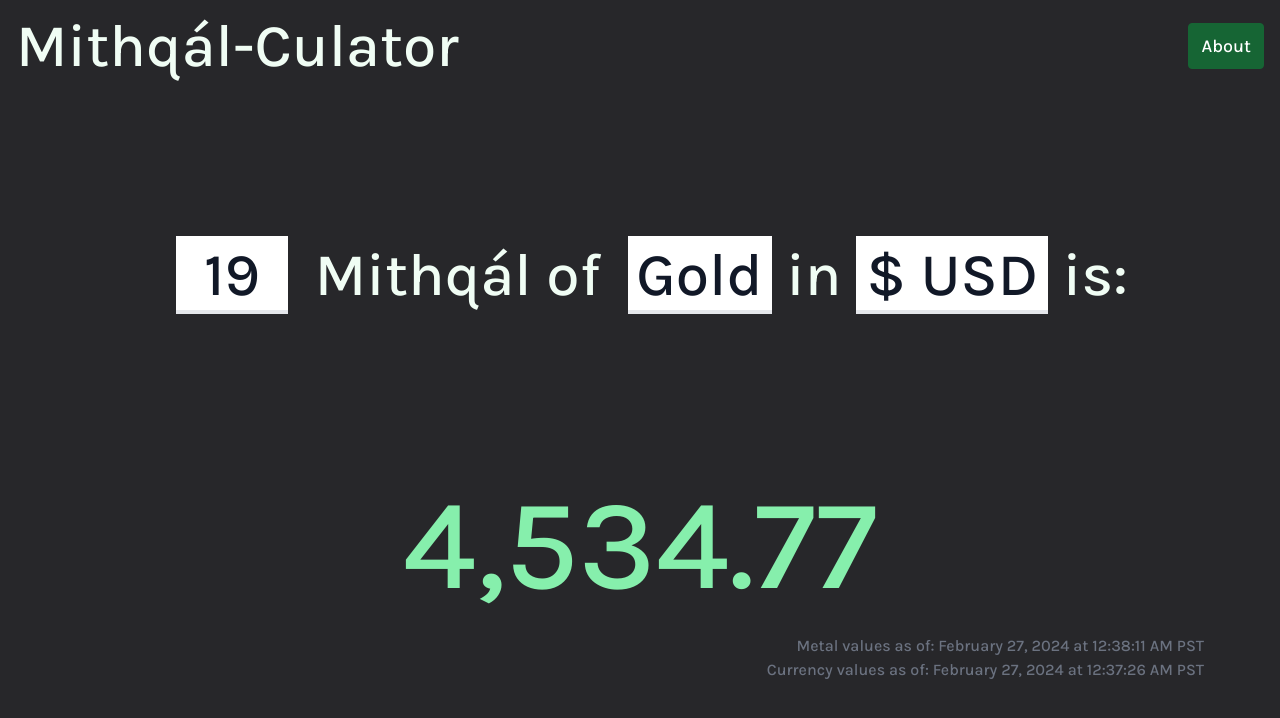
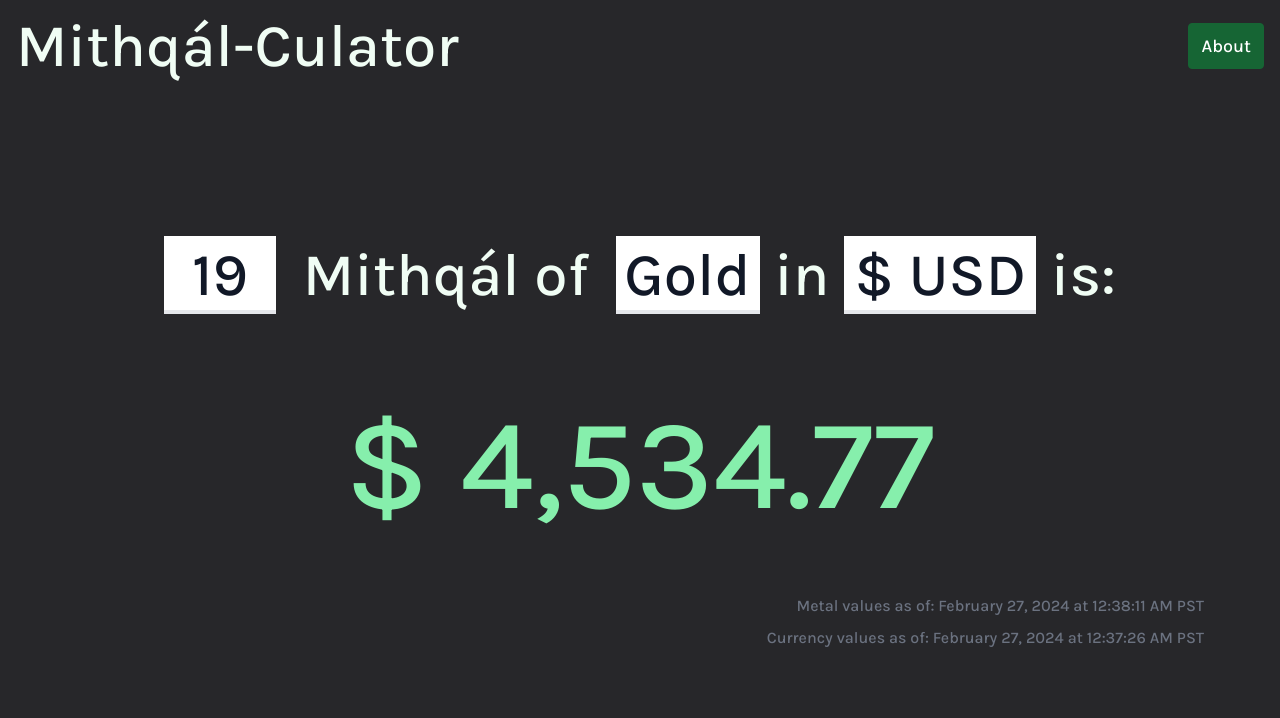
Before and after one commit to nima9/mithqal-culator, an Astro site: page / in a window 1280 px wide. Built offline with nearby package versions, Linux system fonts and the light colour scheme; Astro itself is replaced by a stand-in of ours; a web font is replaced by a local one.

Commit message:
Style: expanded doMath() func where it adds the native currency symbol

```diff
--- a/src/components/Calculator.svelte
+++ b/src/components/Calculator.svelte
@@ -6,6 +6,7 @@
 	let metal = 'Gold'
 	let currency = '$ USD'
 	let answer = 0
+	let displayAnswer = ''
 	let metalDate = new Date(metals.timestamps.metal.toString())
 	let currDate = new Date(metals.timestamps.currency.toString())
 
@@ -18,14 +19,17 @@
 	}
 
 	function doMath() {
-		const lastLetters = currency.slice(-3)
+		const ISOLetters = currency.slice(-3).toUpperCase().trim()
+		const symbol = currencies[ISOLetters].symbol_native
 		const metalValue = metals.metals[metal.toLowerCase().trim()]
-		const currencyValue = metals.currencies[lastLetters.toUpperCase().trim()]
+		const currencyValue = metals.currencies[ISOLetters]
 		const calculation = mithqalWeight * amount * (metalValue / currencyValue)
 		answer = calculation
 			.toFixed(2)
 			.toString()
 			.replace(/\B(?=(\d{3})+(?!\d))/g, ',')
+
+		displayAnswer = isNaN(calculation) ? '' : symbol + ' ' + answer
 	}
 
 	const dateOptions = {
@@ -45,7 +49,7 @@
 </script>
 
 <div
-	class="container mx-auto flex flex-wrap items-center justify-center space-x-0 pl-6 pt-36 text-3xl font-medium text-green-50 md:container sm:text-4xl md:mx-auto md:text-5xl lg:text-6xl"
+	class="container mx-auto flex flex-wrap items-center justify-center space-x-0 px-6 pt-36 text-3xl font-medium text-green-50 md:container sm:text-4xl md:mx-auto md:text-5xl lg:text-6xl"
 >
 	<form>
 		<input
@@ -100,16 +104,18 @@
 
 <br />
 <div
-	class="flex flex-wrap items-center justify-center pt-36 text-5xl text-green-300 sm:text-6xl md:text-7xl lg:text-9xl"
+	class="flex flex-wrap items-center justify-center pb-9 pt-16 text-6xl text-green-300 sm:text-7xl md:text-8xl lg:text-9xl"
 >
-	{#if answer !== null}
-		{answer}
-	{/if}
+	{displayAnswer}
 </div>
 <br />
-<div class="flex flex-wrap items-center justify-end px-7 text-gray-500 sm:mr-48 md:mr-24 lg:mr-12">
+<div
+	class="flex flex-wrap items-center justify-end px-7 py-1 text-gray-500 sm:mr-48 md:mr-24 lg:mr-12"
+>
 	Metal values as of: {readableMetalDate}
 </div>
-<div class="flex flex-wrap items-center justify-end px-7 text-gray-500 sm:mr-48 md:mr-24 lg:mr-12">
+<div
+	class="flex flex-wrap items-center justify-end px-7 py-1 text-gray-500 sm:mr-48 md:mr-24 lg:mr-12"
+>
 	Currency values as of: {readableCurrDate}
 </div>
```
